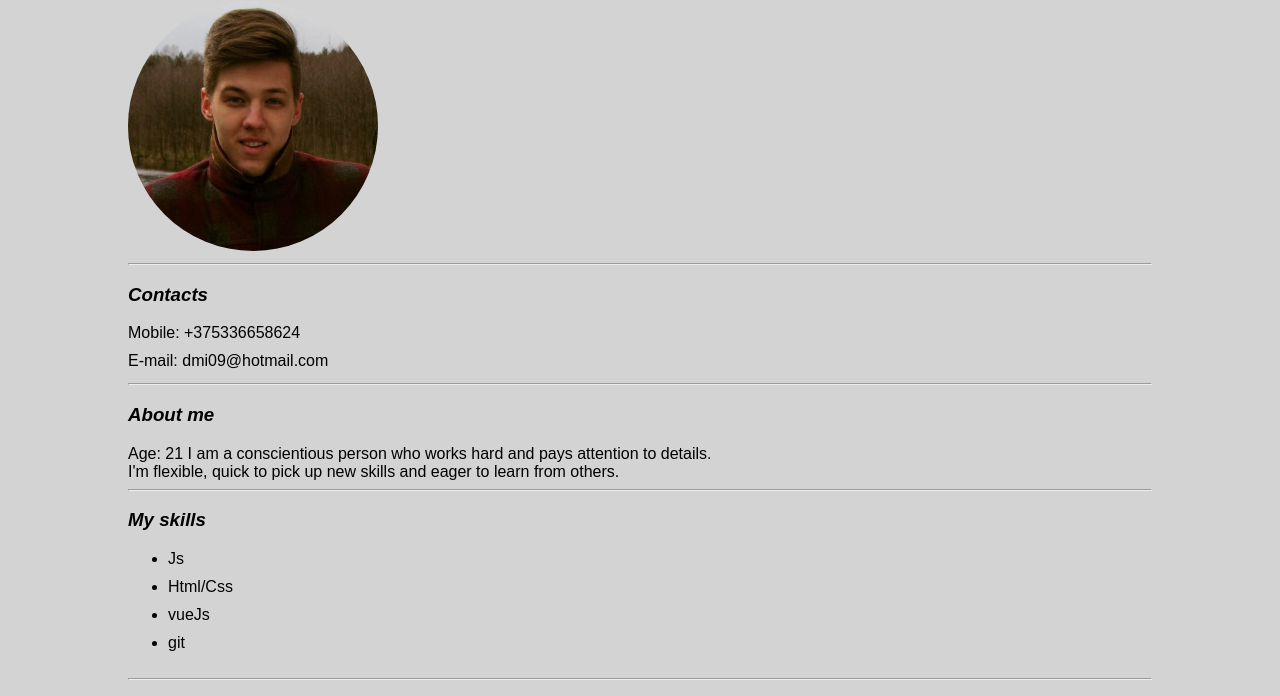
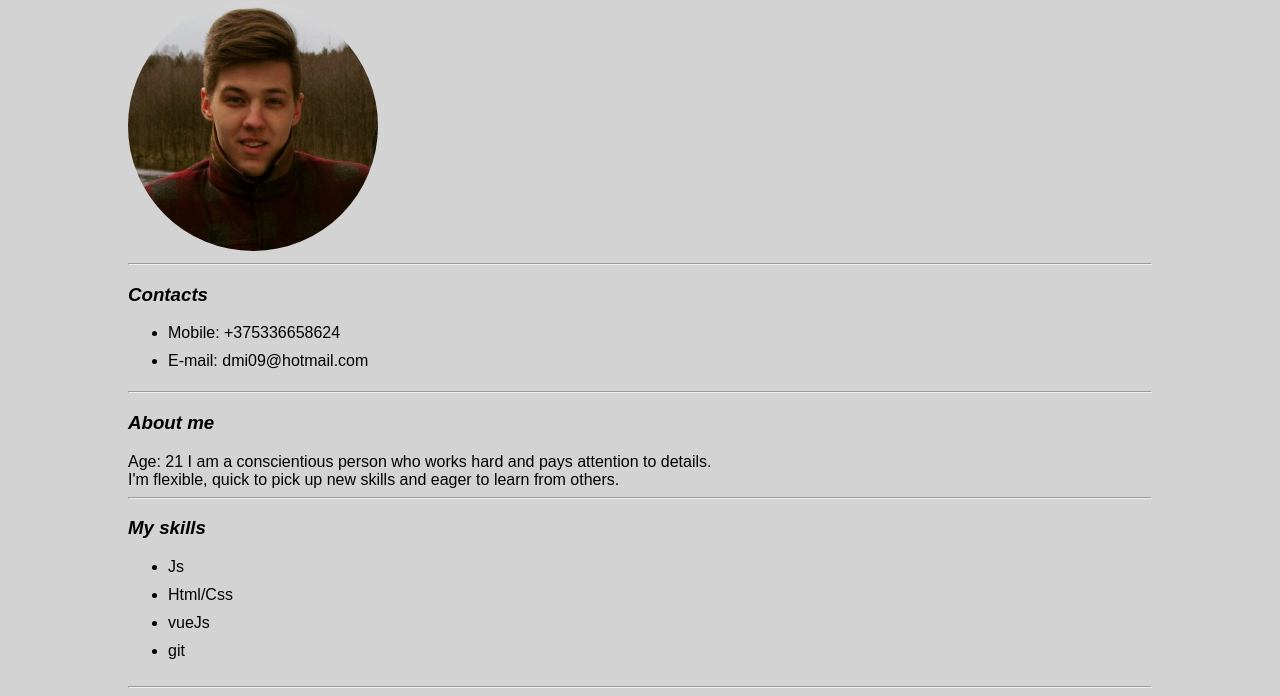
Before and after one commit to qucca/rsschool-codejam1-cv, a plain HTML site: page index.html in a window 1280 px wide. Shown: the part 79-775 px from the top of the page. Drawn offline with Linux system fonts and the light colour scheme.

Commit message:
style: add unsorted list in contacts block

```diff
--- a/index.html
+++ b/index.html
@@ -6,19 +6,21 @@
     <title>Curriculum Vitae</title>
   </head>
   <body>
-      <div class = "main">
-        <h1 class = "name">DMITRY KHAKHOMOV</h1>
-        <div class = "photo-area">
+      <div class="main">
+        <h1 class="name">DMITRY KHAKHOMOV</h1>
+        <div class="photo-area">
             <img class="photo" src="photo.jpg" alt="" width="250" height="250">
         </div>
         <hr>
-        <div class = "contacts">
+        <div class="contacts">
             <h3>Contacts</h3>
-            <div class = "mobile">Mobile: +375336658624</div>
-            <div class = "mail">E-mail: dmi09@hotmail.com</div>
+            <ul>
+                <li class="mobile">Mobile: +375336658624</li>
+                <li class="mail">E-mail: dmi09@hotmail.com</li>
+            </ul>
         </div>
         <hr>
-        <div class = "about">
+        <div class="about">
             <h3>About me</h3>
                 Age: 21 I am a conscientious person who works hard and pays attention to details. <br>
                 I'm flexible, quick to pick up new skills and eager to learn from others.
```
